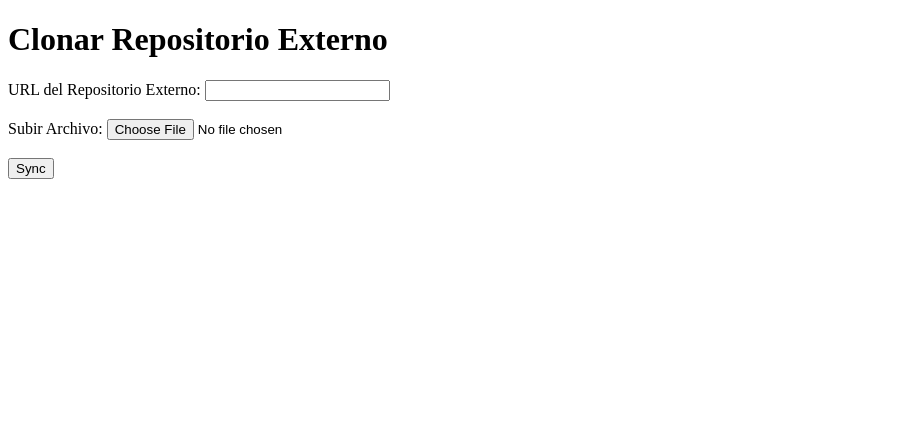
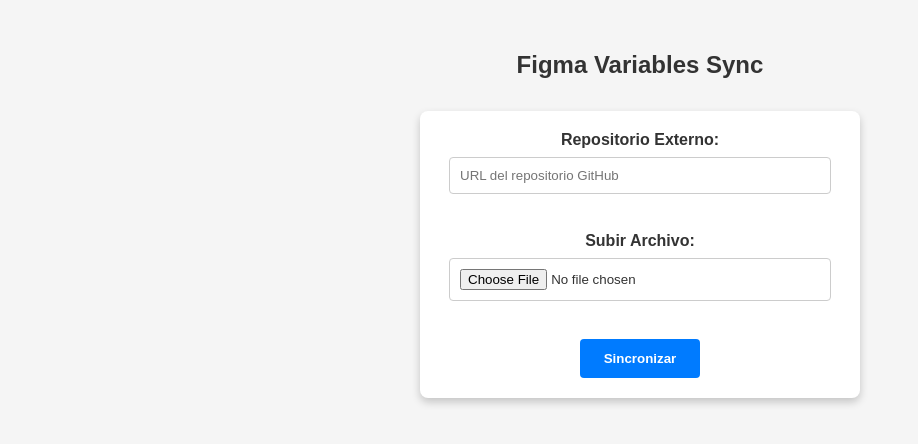
Before and after one commit to tommslar/sync-variables-script, a website: page index.html in a window 1280 px wide. Shown: the whole page, without its empty margins (0-918 px from the left). Drawn offline with Linux system fonts and the light colour scheme.

Commit message:
nueva estructura, nueva pag de respuesta

```diff
--- /dev/null
+++ b/Archive/figma2.scss
@@ -0,0 +1,3 @@
+$body-color: red;
+$body-bg:  yellow;
+$primary: blue;
--- a/figma2.scss
+++ /dev/null
@@ -1,3 +0,0 @@
-$body-color: rgb(255, 255, 255);
-$body-bg:  rgb(255, 255, 255);
-$primary: rgb(255, 255, 255);
--- a/index.html
+++ b/index.html
@@ -4,17 +4,20 @@
     <meta charset="UTF-8">
     <meta name="viewport" content="width=device-width, initial-scale=1.0">
     <title>Clonar Repositorio</title>
+    <link rel="stylesheet" type="text/css" href="/styles.css">
 </head>
 <body>
-    <h1>Clonar Repositorio Externo</h1>
+    <h1>Figma Variables Sync</h1>
     <form action="/clone" method="post" enctype="multipart/form-data">
-        <label for="repoUrl">URL del Repositorio Externo:</label>
-        <input type="text" id="repoUrl" name="repoUrl" required><br><br>
+
+        <label for="repoUrl">Repositorio Externo:</label>
+        <input type="text" placeholder="URL del repositorio GitHub" id="repoUrl" name="repoUrl" required><br><br>
 
         <label for="file">Subir Archivo:</label>
         <input type="file" id="file" name="file"><br><br>
 
-        <input type="submit" value="Sync">
+        <input type="submit" value="Sincronizar">
     </form>
 </body>
+
 </html>
--- /dev/null
+++ b/public/styles.css
@@ -0,0 +1,54 @@
+body {
+    font-family: "Armin Grotesk", sans-serif;
+    background-color: #f5f5f5;
+    color: #333;
+    margin: 0;
+    padding: 4%;
+    text-align: center;
+  }
+
+  h1 {
+    font-size: 24px;
+    margin-top: 0px;
+    margin-bottom: 32px;
+  }
+
+  form {
+    background-color: #fff;
+    border-radius: 8px;
+    box-shadow: 0 4px 8px rgba(0, 0, 0, 0.2);
+    padding: 20px;
+    max-width: 400px;
+    margin: 0 auto;
+  }
+
+  label {
+    display: block;
+    font-weight: bold;
+    margin-bottom: 8px;
+  }
+
+  input[type="text"],
+  input[type="file"] {
+    width: 90%;
+    padding: 10px;
+    margin-bottom: 20px;
+    border: 1px solid #ccc;
+    border-radius: 4px;
+    font-family: "Armin Grotesk", sans-serif;
+  }
+
+  input[type="submit"] {
+    background-color: #007BFF;
+    color: #fff;
+    border: none;
+    border-radius: 4px;
+    padding: 12px 24px;
+    cursor: pointer;
+    font-family: "Armin Grotesk", sans-serif;
+    font-weight: bold;
+  }
+
+  input[type="submit"]:hover {
+    background-color: #0056b3;
+  }
```
Also changed, not shown: app.js (+13 -29 lines), response.html (added, +32 -0 lines), Archive/script.js (renamed from script.js), Archive/script2.js (renamed from script2.js).
